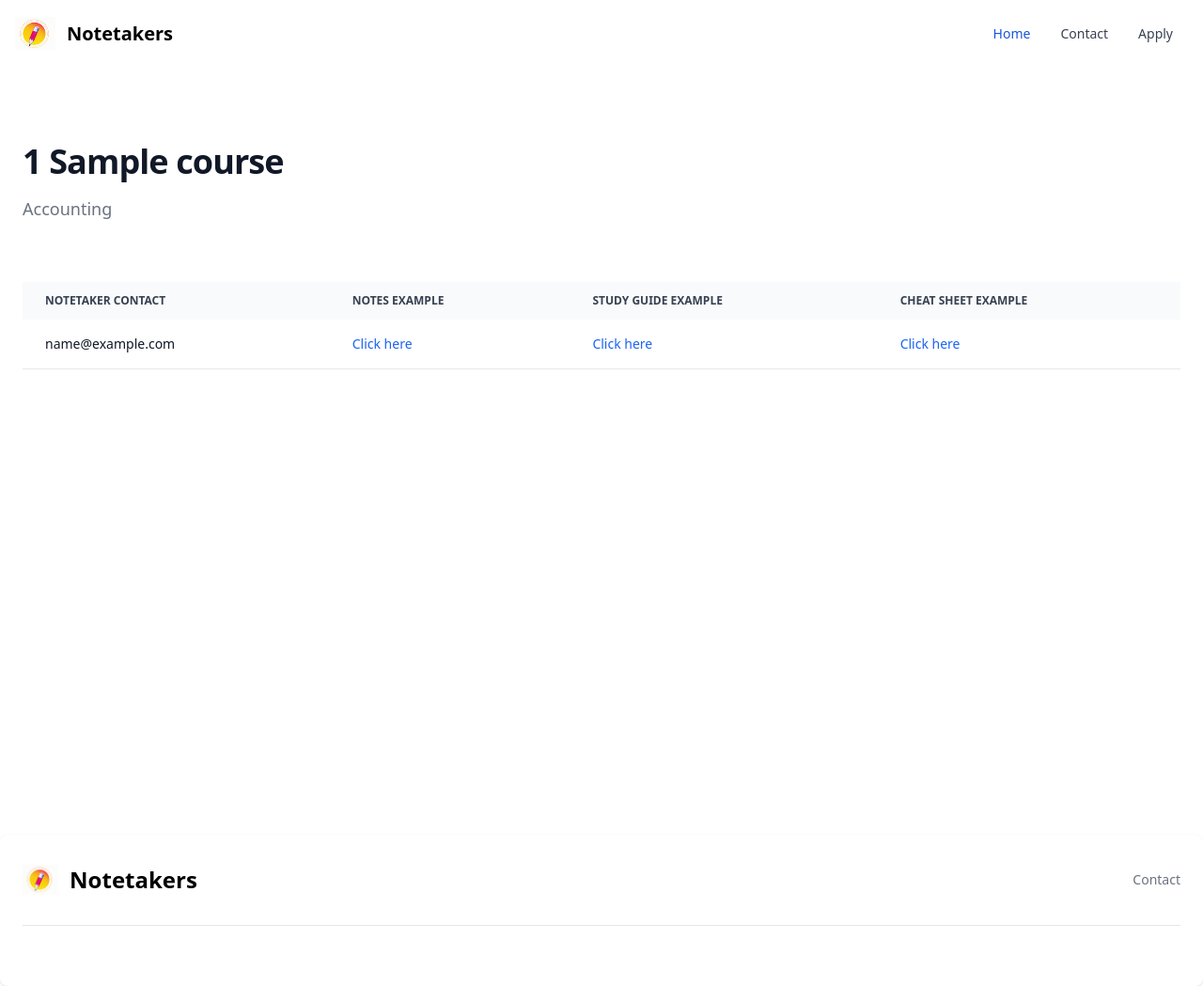
After one commit to nategreb/Notetakers, a Django app: template templates/courses/CourseProfile.html in a window 1280 px wide. The commit adds this page. Shown: the whole page at 94% size. Run offline with Django 4.2, Linux system fonts and the light colour scheme; the template is opened without the code that fills it: values that come from a table or form of the project are taken from there, others are empty; data comes from the database, SQL or seed files in the repository; tables that the repository leaves empty hold one stand-in row (values such as "Sample post"); style sheets or scripts are compiled from the project's sources; parts of the project's set-up code (start-up, migrations or seed data) failed here and were passed over; some libraries are stand-ins or nearby versions.

Commit message:
display notetakers in the courses

```diff
--- a/colleges/views.py
+++ b/colleges/views.py
@@ -1,7 +1,7 @@
 """
     get all classes for the college
 """
-from django.shortcuts import render
+from django.shortcuts import render, get_object_or_404
 
 from django_tables2 import SingleTableMixin
 from django_filters.views import FilterView
@@ -28,4 +28,6 @@ class FilterCourseView(SingleTableMixin, FilterView):
 
 def view_course(request, course_id, course_slug):
     # get notetakers in this speciifc class
-    return None
+    course = get_object_or_404(Course, pk=course_id)
+    notetakers = course.notetaker_set.all()
+    return render(request, 'courses/CourseProfile.html', {'course': course, 'notetakers': notetakers})
--- a/templates/MVP.html
+++ b/templates/MVP.html
@@ -4,7 +4,10 @@
 {#{% load tailwind_filters %}#}
 
 
+
 {% block content %}
+        <section class="bg-white dark:bg-gray-900">
+            <h1 class="mb-4 text-4xl font-extrabold leading-none tracking-tight text-gray-900 md:text-5xl lg:text-6xl dark:text-white">UMass Amherst Notetakers</h1>
         <div class="relative overflow-x-auto">
             {% if filter %}
                <form method="get" class="bg-gray-50 border border-gray-300 text-gray-900 text-sm rounded-lg focus:ring-blue-500 focus:border-blue-500 block w-full p-2.5 dark:bg-gray-700 dark:border-gray-600 dark:placeholder-gray-400 dark:text-white dark:focus:ring-blue-500 dark:focus:border-blue-500">
--- /dev/null
+++ b/templates/courses/CourseProfile.html
@@ -0,0 +1,73 @@
+{% extends 'Base.html' %}
+{% load static %}
+{% block content %}
+    {% include 'AlertMessages.html' %}
+    <section class="bg-white dark:bg-gray-900">
+        <div class="py-8 px-4 mx-auto max-w-screen-xl sm:py-16 lg:px-6">
+            <div class="max-w-screen-md mb-8 lg:mb-16">
+                <h2 class="mb-4 text-4xl tracking-tight font-extrabold text-gray-900 dark:text-white">{{ course }}</h2>
+                <p class="my-4 text-lg text-gray-500">{{ course.department }}</p>
+            </div>
+             {% if notetakers %}
+    <div class="relative overflow-x-auto">
+                <table class="w-full text-sm text-left text-gray-500 dark:text-gray-400">
+                    <thead class="text-xs text-gray-700 uppercase bg-gray-50 dark:bg-gray-700 dark:text-gray-400">
+                        <tr>
+                            <th scope="col" class="px-6 py-3">
+                                Notetaker Contact
+                            </th>
+                            <th scope="col" class="px-6 py-3">
+                                Notes Example
+                            </th>
+                            <th scope="col" class="px-6 py-3">
+                                Study Guide Example
+                            </th>
+                            <th scope="col" class="px-6 py-3">
+                                Cheat Sheet Example
+                            </th>
+                        </tr>
+                    </thead>
+                    <tbody>
+                    {% for notetaker in notetakers %}
+                        <tr class="bg-white border-b dark:bg-gray-800 dark:border-gray-700">
+                            <th scope="row" class="px-6 py-4 font-medium text-gray-900 whitespace-nowrap dark:text-white">
+                              {{ notetaker.email }}
+                            </th>
+                            <td class="px-6 py-4">
+                                {% if notetaker.notes_example %}
+                                   <a class="font-medium text-blue-600 dark:text-blue-500 hover:underline" href={{ notetaker.notes_example }}> Click here </a>
+                                {% else %}
+                                    N/A
+                                {% endif %}
+                            </td>
+                            <td class="px-6 py-4">
+                                {% if notetaker.study_guide_example %}
+                                   <a class="font-medium text-blue-600 dark:text-blue-500 hover:underline" href={{ notetaker.study_guide_example }}> Click here </a>
+                                {% else %}
+                                    N/A
+                                {% endif %}
+                            </td>
+                            <td class="px-6 py-4">
+                                {% if notetaker.cheat_sheet_example %}
+                                   <a class="font-medium text-blue-600 dark:text-blue-500 hover:underline" href={{ notetaker.cheat_sheet_example }}> Click here </a>
+                                {% else %}
+                                    N/A
+                                {% endif %}
+                            </td>
+                        </tr>
+                    {% endfor %}
+                    </tbody>
+                </table>
+            </div>
+    {% else %}
+        <a href="{% url 'apply' %}" class="inline-flex items-center justify-center p-5 text-base font-medium text-gray-500 rounded-lg bg-gray-50 hover:text-gray-900 hover:bg-gray-100 dark:text-gray-400 dark:bg-gray-800 dark:hover:bg-gray-700 dark:hover:text-white">
+            <span class="w-full">No notetakers found. Apply to be one</span>
+            <svg aria-hidden="true" class="w-6 h-6 ml-3" fill="currentColor" viewBox="0 0 20 20" xmlns="http://www.w3.org/2000/svg"><path fill-rule="evenodd" d="M12.293 5.293a1 1 0 011.414 0l4 4a1 1 0 010 1.414l-4 4a1 1 0 01-1.414-1.414L14.586 11H3a1 1 0 110-2h11.586l-2.293-2.293a1 1 0 010-1.414z" clip-rule="evenodd"></path></svg>
+        </a>
+    {% endif %}
+
+        </div>
+    </section>
+
+
+{% endblock %}
```
Also changed, not shown: colleges/migrations/0003_alter_course_course_id_alter_course_course_name.py (added), 1 other file.
